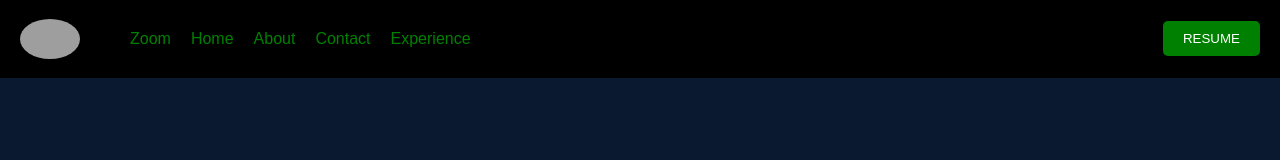
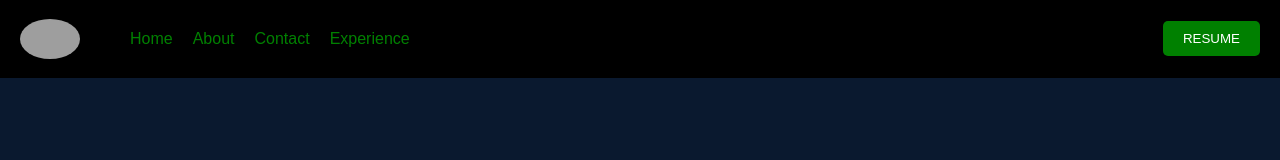
Before and after one commit to mils2001/melly, a React (Create React App) app: page / in a window 1280 px wide. Shown: the top 160 px of the page. Built offline with nearby package versions, Linux system fonts and the light colour scheme; no server answers; grey boxes are pictures that could not be loaded.

Commit message:
change on navbar

```diff
--- a/src/App.js
+++ b/src/App.js
@@ -1,5 +1,5 @@
 import React from 'react';
-import { BrowserRouter as Router, Routes, Route } from "react-router-dom";
+import { BrowserRouter as Router, Routes,  } from "react-router-dom";
 import Navbar from './components/Navbar';
 import Zoom from './components/Zoom';
 
--- a/src/components/Navbar.js
+++ b/src/components/Navbar.js
@@ -21,9 +21,7 @@ function Navbar() {
           <img src="https://i.imgur.com/bpo8Jnv.jpeg" alt="logo" className="logo" />
         </div>
         <ul className={`nav-links ${isMobileMenuOpen ? 'mobile-open' : ''}`}>
-          <li>
-            <Link to="/">Zoom</Link>
-          </li>
+
           <li>
             <Link to="./pages/Home.js">Home</Link>
           </li>
```
